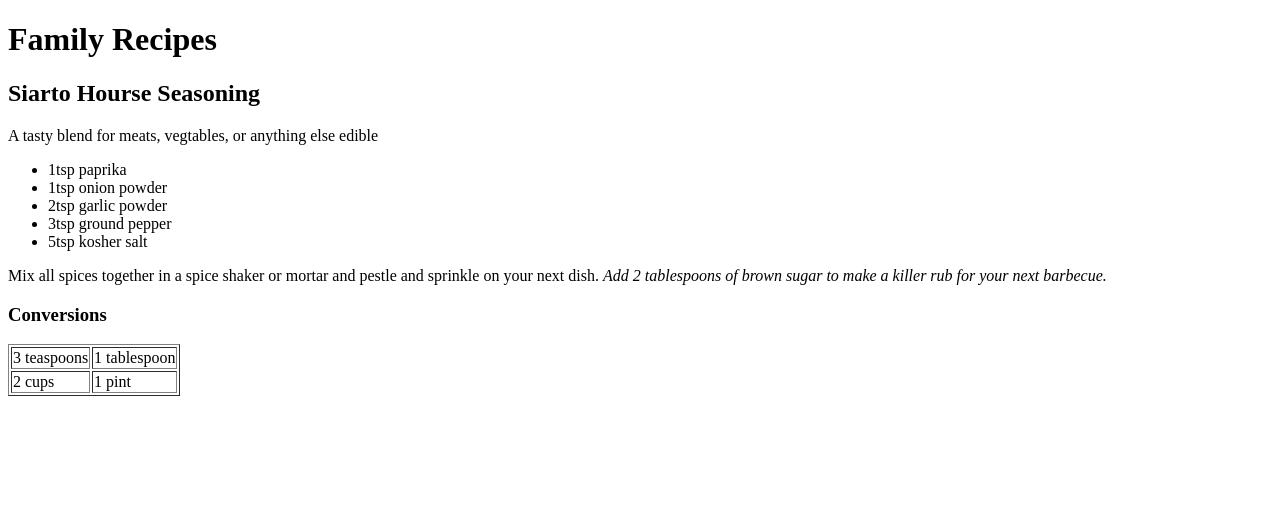
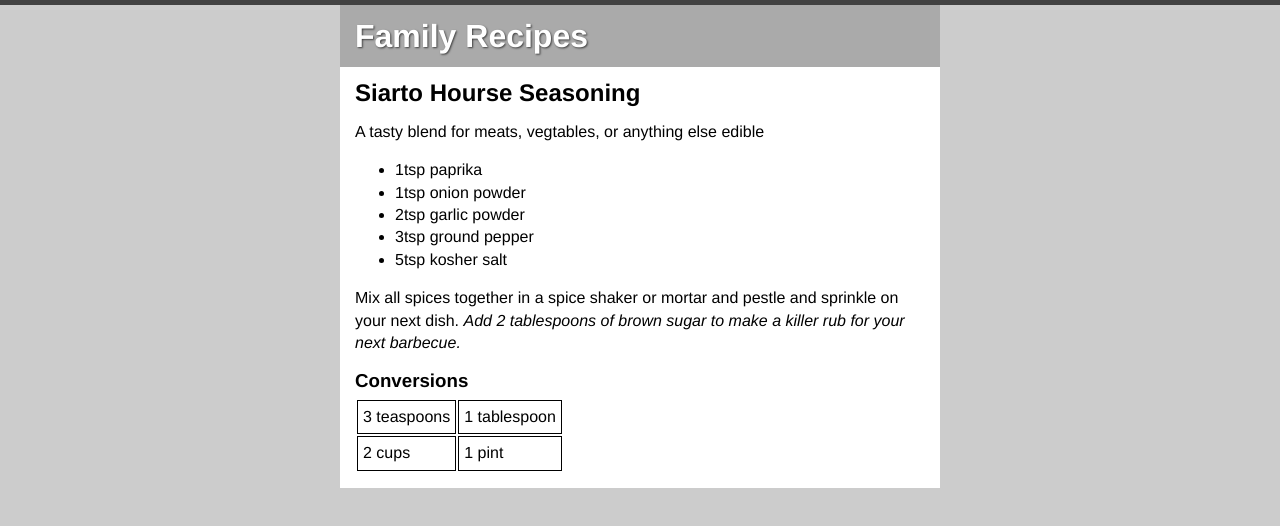
Before and after one commit to RaimeL/TC349, a plain HTML site: page week4/recipe.html in a window 1280 px wide. Drawn offline with Linux system fonts and the light colour scheme.

Commit message:
Commit2W4

```diff
--- /dev/null
+++ b/week4/recipe.css
@@ -0,0 +1,35 @@
+body {
+	background: #ccc;
+	margin: 0;
+	font-family: "Helvetica", sans-serif;
+	border-top: 5px solid #424242;
+	line-height: 1.4em;
+}
+
+h1, h2, h3 {
+	margin: 0px;
+}
+h1 {
+	background: #aaa;
+	color: #fff;
+	text-shadow: 1px 1px 2px #424242;
+	padding: 20px 15px;
+}
+h3 {
+	margin-bottom: 5px;
+}
+.container {
+	margin: 0 auto;
+	width: 600px;
+	background: #fff;
+}
+#recipes {
+	padding: 15px;
+}
+table tr, td {
+	border: 1px solid #000;
+	border-collapse: collapse;
+}
+table td {
+	padding: 5px;
+}
--- a/week4/recipe.html
+++ b/week4/recipe.html
@@ -4,10 +4,12 @@
 <title>Family Recipes</title>
 </head>
 <body>
+	<div class="container">
 	<h1>Family Recipes</h1>
+	<link rel="stylesheet" href="recipe.css" type"text/css" media="screen">
 	<section id="recipes">
 		<article>
-			<h2>Siarto Hourse Seasoning</h2>
+			<h2 class="r-title">Siarto Hourse Seasoning</h2>
 			<p>A tasty blend for meats, vegtables, or anything else edible</p>
 			<ul>
 				<li>1tsp paprika</li>
@@ -18,7 +20,7 @@
 			</ul>
 			<p>Mix all spices together in a spice shaker or mortar and pestle and sprinkle on your next dish. <em>Add 2 tablespoons of brown sugar to make a killer rub for your next barbecue.</em></p>
 			<h3>Conversions</h3>
-			<table border="1">
+			<table border="0">
 				<tr>
 					<td>3 teaspoons</td>
 					<td>1 tablespoon</td>
@@ -30,5 +32,6 @@
 			</table>
 		</article>
 	</section>
+</div>
 </body>
 <html>
```
Also changed, not shown: week4/sketchnotes.html (added, +6 -0 lines), week4/sketchnotes.JPG (added).
